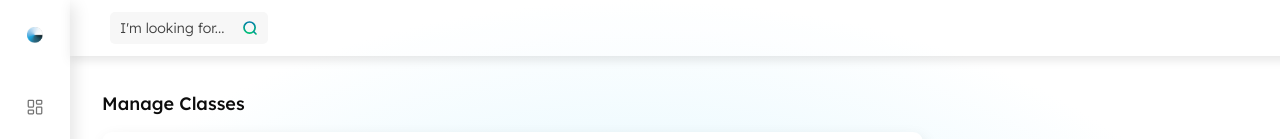
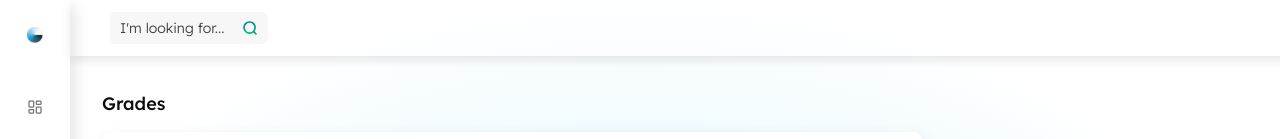
Before and after one commit to Josh-The-Developapa/Cadera-frontend, a React (Vite) app: page /grades in a window 1280 px wide. Shown: the top 139 px of the page. Built offline with nearby package versions, Linux system fonts and the light colour scheme.

Commit message:
Detailed Edits to the Dashboard page; Nav menu styling tweaks, Changed the title on Grades Page

```diff
--- a/src/components/ContentBox/ContentBox.jsx
+++ b/src/components/ContentBox/ContentBox.jsx
@@ -16,7 +16,7 @@ function ContentBox(props) {
           paddingTop: '90px',
         }}
         transition={{
-          duration: 0.4,
+          duration: 0.32,
           ease: [0.4, 0, 0.2, 1],
         }}
       >
--- a/src/components/NavMenu/NavMenu.css
+++ b/src/components/NavMenu/NavMenu.css
@@ -98,9 +98,9 @@
   align-items: flex-start;
   justify-content: center;
   margin-top: -16px;
-  margin-bottom: 30px;
+  margin-bottom: 32px;
   margin-right: 48px;
-  padding-left: 16px;
+  padding-left: 24px;
   gap: 16px;
   border-left: #a6a6a6 1px solid;
   transform-origin: top;
--- a/src/pages/Grades/Grades.css
+++ b/src/pages/Grades/Grades.css
@@ -0,0 +1,9 @@
+.lucide {
+  width: 16px;
+  height: 16px;
+  stroke-width: 1.25;
+}
+
+.lucide * {
+  vector-effect: non-scaling-stroke;
+}
--- a/src/pages/Grades/Grades.jsx
+++ b/src/pages/Grades/Grades.jsx
@@ -263,7 +263,7 @@ function Classes() {
 
   return (
     <div className="body-container">
-      <ContentBox contentHeading="Manage Classes">
+      <ContentBox contentHeading="Grades">
         <div className="classes-content-container">
           {/* LEFT PANEL - Classes List */}
           <div
--- a/src/pages/Home/Home.jsx
+++ b/src/pages/Home/Home.jsx
@@ -8,6 +8,7 @@ import {
   ChevronRight,
   Plus,
   CheckCircle2,
+  CheckCheck,
   Trash2,
   ClipboardList,
   FilePlus2,
@@ -229,7 +230,7 @@ function Home() {
                   width: '100%',
                   padding: '10px 40px 10px 16px',
                   border: '1px solid #404040',
-                  borderRadius: '8px',
+                  borderRadius: '5px',
                   fontSize: '14px',
                   fontWeight: '300',
                   color: '#404040',
@@ -263,7 +264,7 @@ function Home() {
                     padding: '12px 16px',
                     marginBottom: '8px',
                     backgroundColor: '#f9fafb',
-                    borderRadius: '8px',
+                    borderRadius: '5px',
                     border: '1px solid #f3f4f6',
                   }}
                 >
@@ -332,7 +333,7 @@ function Home() {
                       gap: '8px',
                     }}
                   >
-                    <CheckCircle2 size={16} />
+                    <CheckCheck size={16} />
                     Completed{' '}
                     <span style={{ color: '#9ca3af', fontWeight: '400' }}>
                       ({completedItems.length})
@@ -349,7 +350,7 @@ function Home() {
                         padding: '12px 16px',
                         marginBottom: '8px',
                         backgroundColor: '#f9fafb',
-                        borderRadius: '8px',
+                        borderRadius: '5px',
                         opacity: 0.7,
                       }}
                     >
```
